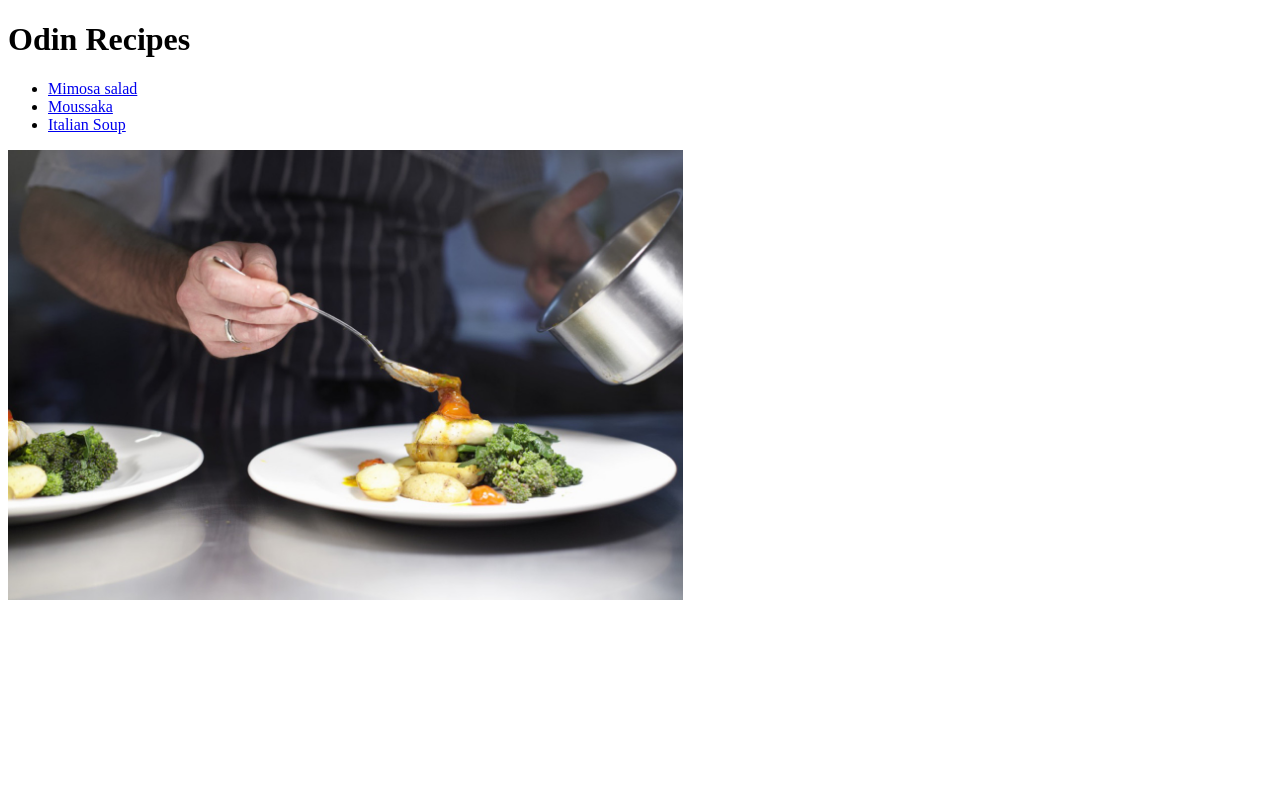
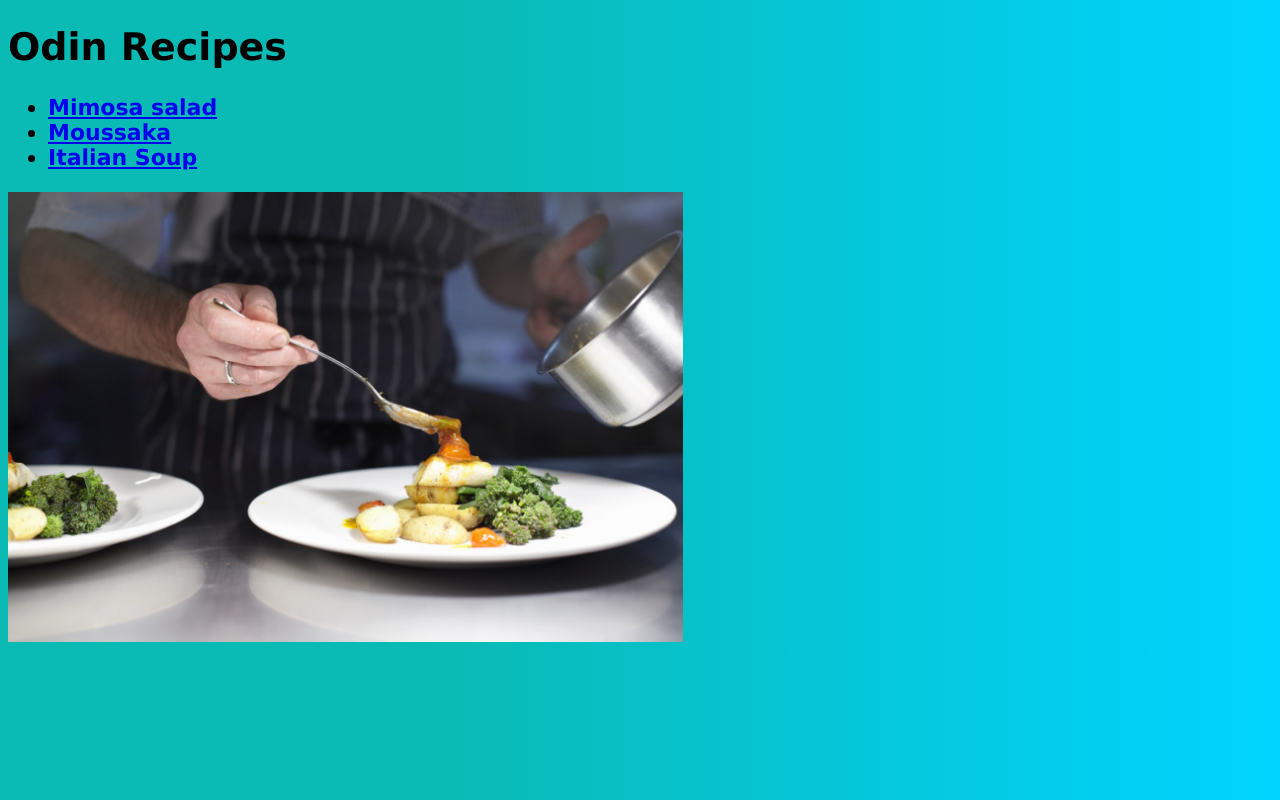
Before and after one commit to Dmitry510/odin-recipes, a plain HTML site: page index.html in a window 1280 px wide. Drawn offline with Linux system fonts and the light colour scheme.

Commit message:
Add css styling Add css styling for training and better look of the project.

```diff
--- a/index.html
+++ b/index.html
@@ -3,13 +3,14 @@
 <head>
   <meta charset="UTF-8">
   <title>Recipes</title>
+  <link rel="stylesheet" href="styles.css">
 </head>
-<body>
+<body class="main-style">
   <h1>Odin Recipes</h1>
-  <ul>
-    <li><a href="./recipes/mimosa.html">Mimosa salad</a></li>
-    <li><a href="./recipes/moussaka.html">Moussaka</a></li>
-    <li><a href="./recipes/italiansoup.html">Italian Soup</a></li>
+  <ul class="main-list">
+    <li class="main-list"><a href="./recipes/mimosa.html">Mimosa salad</a></li>
+    <li class="main-list"><a href="./recipes/moussaka.html">Moussaka</a></li>
+    <li class="main-list"><a href="./recipes/italiansoup.html">Italian Soup</a></li>
   </ul>
   <img src="./img/cuisine.jpg" alt="Chef cuisine photo" height="450">
 </body>
--- /dev/null
+++ b/styles.css
@@ -0,0 +1,27 @@
+.main-style {
+  background: linear-gradient(90deg, rgba(10, 186, 181, 1) 35%, rgba(0, 212, 255, 1) 100%);
+  font-family: Verdana, Geneva, Tahoma, sans-serif,'Times New Roman', Times, serif;
+}
+
+
+h1 {
+  color: black;
+  font-size: 38px;
+}
+
+.main-list {
+  font-size: 22px;
+}
+
+p {
+  font-size: 20px;
+}
+
+li {
+  font-size: 18px;
+  font-weight: 800;
+}
+
+ol li {
+  font-size: 16px;
+}
```
Also changed, not shown: recipes/italiansoup.html (+2 -1 lines), recipes/mimosa.html (+2 -1 lines), recipes/moussaka.html (+2 -1 lines), img/moussaka.jpg.
